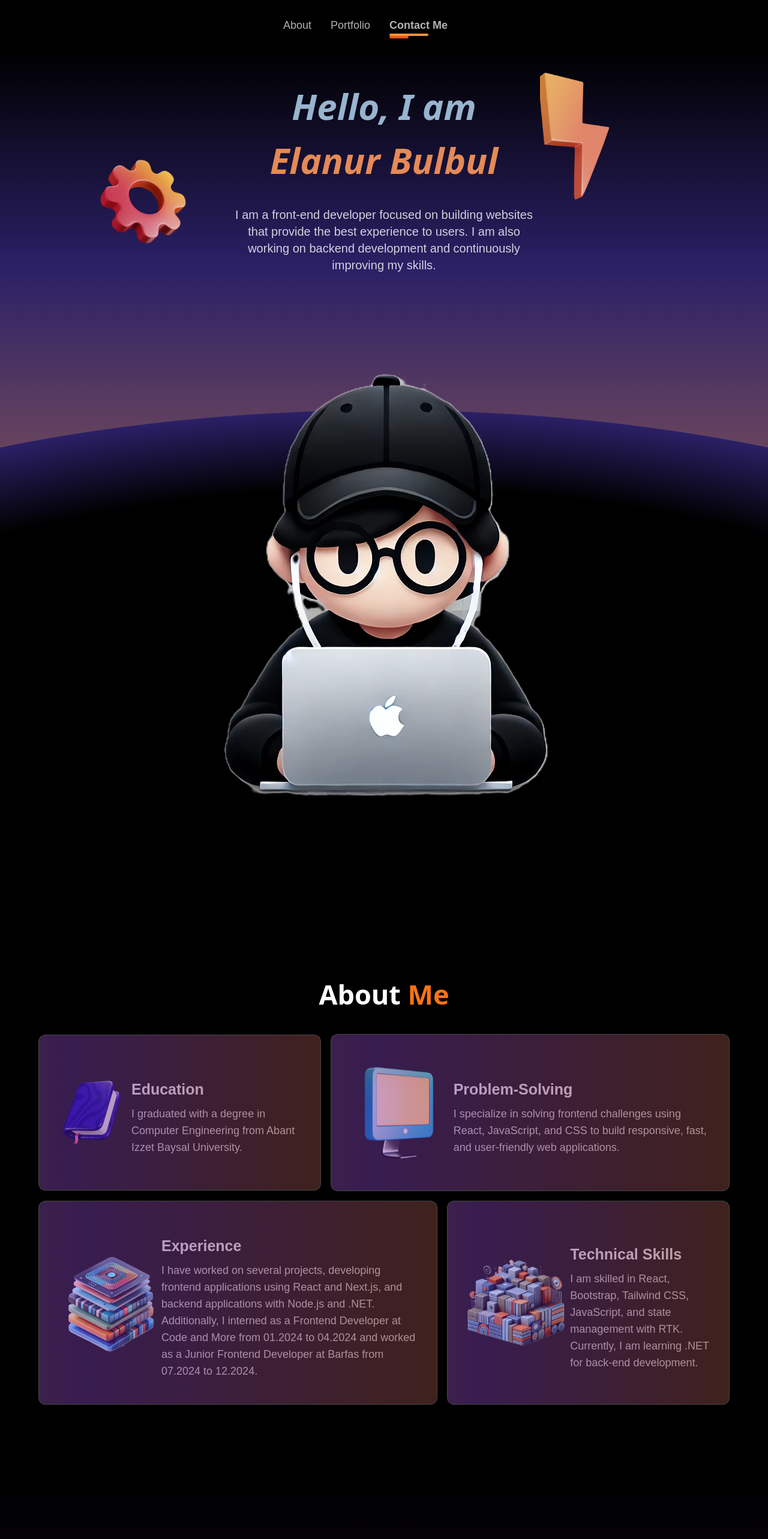
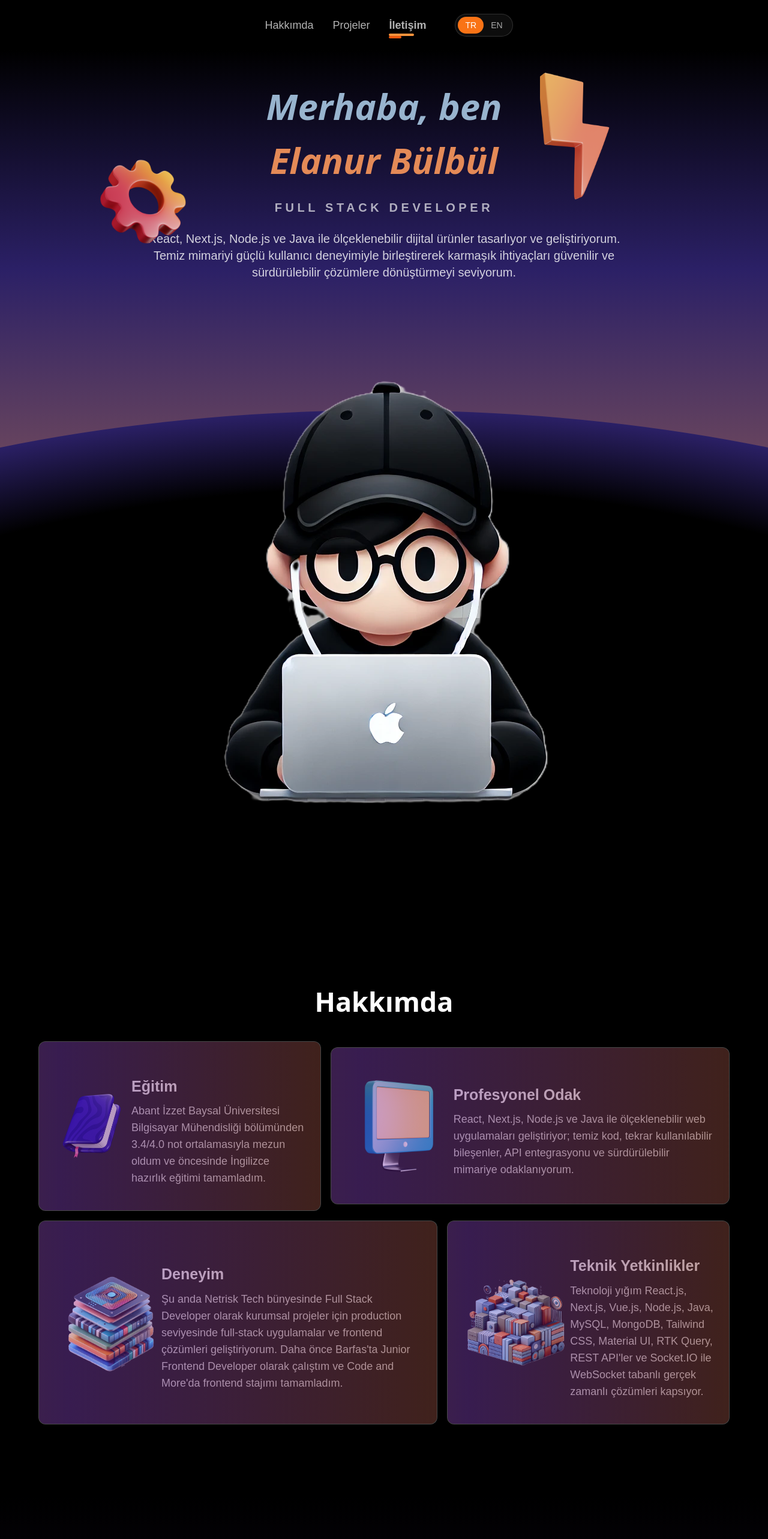
Before and after one commit to elanurbulbul/MyPortfolio, a Next.js app: page / in a window 1280 px wide. Shown: the top 2566 px of the page at 60% size. Built offline with nearby package versions, Linux system fonts and the light colour scheme.

Commit message:
Modified projects

```diff
--- a/src/app/layout.tsx
+++ b/src/app/layout.tsx
@@ -13,8 +13,14 @@ const geistMono = Geist_Mono({
 });
 
 export const metadata: Metadata = {
-  title: "Create Next App",
-  description: "Generated by create next app",
+  title: "ELANUR BULBUL",
+  description:
+    "Elanur Bülbül's portfolio showcasing software development projects, experience, and technical skills.",
+  icons: {
+    icon: "/icon.svg",
+    shortcut: "/icon.svg",
+    apple: "/icon.svg",
+  },
 };
 
 export default function RootLayout({
--- a/src/app/page.tsx
+++ b/src/app/page.tsx
@@ -1,3 +1,4 @@
+import { LanguageProvider } from "@/components/LanguageProvider";
 import About from "@/components/About";
 import Contact from "@/components/Contact";
 import Footer from "@/components/Footer";
@@ -8,7 +9,7 @@ import Skills from "@/components/Skills";
 
 export default function Home() {
   return (
-    <>
+    <LanguageProvider>
       <Navbar />
       <Hero />
       <About />
@@ -16,6 +17,6 @@ export default function Home() {
       <Skills/>
       <Contact />
       <Footer />
-    </>
+    </LanguageProvider>
   );
 }
--- a/src/components/About.tsx
+++ b/src/components/About.tsx
@@ -5,13 +5,18 @@ import book from "../assets/book.png";
 import pc from "../assets/pc.png";
 import experience from "../assets/experience.png";
 import skills from "../assets/skills.png";
+import { useLanguage } from "./LanguageProvider";
+import { getTranslations } from "@/data/translations";
 
 const About = () => {
+  const { language } = useLanguage();
+  const t = getTranslations(language);
+
   return (
     <div className="py-16 lg:py-24 max-w-[1400px] px-10 lg:px-16 xxl:px-0 mx-auto mb-6" id="about">
       <h2 className="text-white text-center font-semibold px-4 mb-8 font-sans">
-        About
-        <span className="text-orange-500"> Me</span>
+        {t.about.title}
+        <span className="text-orange-500"> {t.about.accent}</span>
       </h2>
 
       <div className="grid grid-cols-12 gap-4 place-items-center">
@@ -20,10 +25,9 @@ const About = () => {
           <div className="flex flex-col grid-cols-12 items-center md:flex-row py-6 lg:py-10 px-6 ">
             <Image src={book} alt="book" className="w-auto h-[180px] lg:h-[130px]" />
             <div className="flex flex-col mt-4">
-              <h4 className=" font-bold text-white/80">Education</h4>
+              <h4 className=" font-bold text-white/80">{t.about.educationTitle}</h4>
               <p className="text-lg text-white/70 mt-2">
-                I graduated with a degree in Computer Engineering from Abant
-                Izzet Baysal University.
+                {t.about.educationDescription}
               </p>
             </div>
           </div>
@@ -33,13 +37,9 @@ const About = () => {
           <div className="flex flex-col items-center md:flex-row py-6 lg:py-10 px-6">
             <Image src={pc} alt="book" className="w-auto h-[180px]" />
             <div className="flex flex-col mt-4">
-              <h4 className=" font-bold text-white/80">
-                Problem-Solving
-              </h4>
+              <h4 className=" font-bold text-white/80">{t.about.focusTitle}</h4>
               <p className="text-lg text-white/70 mt-2">
-                I specialize in solving frontend challenges using React,
-                JavaScript, and CSS to build responsive, fast, and user-friendly
-                web applications.
+                {t.about.focusDescription}
               </p>
             </div>
           </div>
@@ -49,13 +49,9 @@ const About = () => {
           <div className="flex flex-col items-center md:flex-row lg:py-2 py-6 px-6">
             <Image src={experience} alt="book" className="w-auto h-[180px]" />
             <div className="flex flex-col mt-4">
-              <h4 className=" font-bold text-white/80">Experience</h4>
+              <h4 className=" font-bold text-white/80">{t.about.experienceTitle}</h4>
               <p className="text-lg text-white/70 mt-2">
-                I have worked on several projects, developing frontend
-                applications using React and Next.js, and backend applications
-                with Node.js and .NET. Additionally, I interned as a Frontend Developer
-                at Code and More from 01.2024 to 04.2024 and worked as a Junior
-                Frontend Developer at Barfas from 07.2024 to 12.2024.
+                {t.about.experienceDescription}
               </p>
             </div>
           </div>
@@ -65,13 +61,9 @@ const About = () => {
           <div className="flex flex-col items-center md:flex-row lg:py-2 py-6 px-6">
             <Image src={skills} alt="book" className="w-auto h-[180px]" />
             <div className="flex flex-col mt-4">
-              <h4 className=" font-bold text-white/80">
-                Technical Skills
-              </h4>
+              <h4 className=" font-bold text-white/80">{t.about.skillsTitle}</h4>
               <p className="text-lg text-white/70 mt-2">
-                I am skilled in React, Bootstrap, Tailwind CSS, JavaScript, and
-                state management with RTK. Currently, I am learning .NET
-                for back-end development.
+                {t.about.skillsDescription}
               </p>
             </div>
           </div>
--- a/src/components/Contact.tsx
+++ b/src/components/Contact.tsx
@@ -3,8 +3,13 @@ import React from "react";
 import Image from "next/image";
 import phone from "../assets/phone.png";
 import mail from "../assets/mail.png";
+import { useLanguage } from "./LanguageProvider";
+import { getTranslations } from "@/data/translations";
 
 const Contact = () => {
+  const { language } = useLanguage();
+  const t = getTranslations(language);
+
   return (
     <div
       className="max-w-[1400px] m-auto grid grid-cols-12  items-center justify-between text-white/70 px-10 lg:px-16 xxl:px-0 py-16 lg:py-24"
@@ -14,10 +19,10 @@ const Contact = () => {
       <div className="col-span-12 lg:col-span-4 flex flex-col items-center h-100  justify-between">
         <div>
         <h2 className="lg:text-start text-center font-semibold font-sans text-orange-400 ">
-          Let&apos;s connect
+          {t.contact.title}
         </h2>
         <p className="text-white/70 mb-2 lg:text-start text-center">
-          Send me a mail and let&apos;s schedule a call!
+          {t.contact.description}
         </p>
         </div>
      <div className=" flex flex-col sm:flex-row lg:flex-col items-center lg:items-start justify-evenly space-x-0 md:space-x-4 lg:space-x-0 lg:space-y-2 lg:mb-0">
@@ -51,28 +56,28 @@ const Contact = () => {
               type="text"
               name="first_name"
               className="bg-black/70 rounded-xl p-3 focus:outline-none focus:ring-2 focus:ring-orange-400"
-              placeholder="First Name"
+              placeholder={t.contact.firstName}
             />
             <input
               required
               type="text"
               name="last_name"
               className="bg-black/70 rounded-xl p-3 focus:outline-none focus:ring-2 focus:ring-orange-400"
-              placeholder="Last Name"
+              placeholder={t.contact.lastName}
             />
             <input
               required
               type="email"
               name="email"
               className="bg-black/70 rounded-xl p-3 focus:outline-none focus:ring-2 focus:ring-orange-400"
-              placeholder="Email"
+              placeholder={t.contact.email}
             />
             <input
               required
               type="phone"
               name="phone"
               className="bg-black/70 rounded-xl p-3 focus:outline-none focus:ring-2 focus:ring-orange-400"
-              placeholder="Phone"
+              placeholder={t.contact.phone}
             />
           </div>
           <div className="flex flex-col items-center">
@@ -80,10 +85,10 @@ const Contact = () => {
               required
               name="message"
               className="bg-black/70 w-full rounded-xl p-3 mb-4 focus:outline-none focus:ring-2 focus:ring-orange-400"
-              placeholder="Your Message"
+              placeholder={t.contact.message}
             />
             <button className="bg-orange-700 hover:bg-orange-500 text-white py-2 px-12 mx-auto font-semibold text-xl rounded-xl">
-              Send Message
+              {t.contact.button}
             </button>
           </div>
         </form>
--- a/src/components/Hero.tsx
+++ b/src/components/Hero.tsx
@@ -5,16 +5,24 @@ import cursor from "../assets/icon1.png";
 import lightning from "../assets/icon2.png";
 import profilePic from "../assets/profile.png";
 import { motion } from "framer-motion";
+import { useLanguage } from "./LanguageProvider";
+import { getTranslations } from "@/data/translations";
 
 const Hero = () => {
+  const { language } = useLanguage();
+  const t = getTranslations(language);
+
   return (
     <div className="py-12  relative overflow-clip bg-[linear-gradient(to_bottom,#000,#2B2066_25%,#8F5C59_60%,#DBAF69_80%)]">
       <div className="absolute rounded-[50%] w-[3000px] h-[1300px] bg-[radial-gradient(closest-side,#000_80%,#2B2066)] top-[600px] left-[50%] -translate-x-1/2 -z-1"></div>
       <div className="">
         <div className=" text-white font-semibold italic text-center font-sans">
-          <h1 className="text-[#98B4CE]">Hello, I am</h1>
-          <h1 className="text-[#E48A57]">Elanur Bulbul</h1>
+          <h1 className="text-[#98B4CE]">{t.hero.greeting}</h1>
+          <h1 className="text-[#E48A57]">Elanur Bülbül</h1>
         </div>
+        <p className="text-center text-base md:text-xl font-semibold tracking-[0.28em] uppercase text-white/65 mt-5 px-6">
+          {t.hero.role}
+        </p>
         <motion.div
           className="absolute top-[10px] left-[20px] w-20 md:w-40 md:top-[80px] lg:left-[160px] lg:top-[170px]"
           drag
@@ -41,10 +49,8 @@ const Hero = () => {
           />
         </motion.div>
 
-        <p className="text-center text-xl max-w-[500px] mx-auto mt-8 text-white/80">
-          I am a front-end developer focused on building websites that provide
-          the best experience to users. I am also working on backend development
-          and continuously improving my skills.
+        <p className="text-center text-lg md:text-xl max-w-[840px] mx-auto mt-6 text-white/80 px-6 leading-8">
+          {t.hero.description}
         </p>
         <div>
           <Image
--- /dev/null
+++ b/src/components/LanguageProvider.tsx
@@ -0,0 +1,49 @@
+"use client";
+
+import React, { createContext, useContext, useEffect, useMemo, useState } from "react";
+
+export type Language = "tr" | "en";
+
+type LanguageContextValue = {
+  language: Language;
+  setLanguage: (language: Language) => void;
+};
+
+const LanguageContext = createContext<LanguageContextValue | undefined>(undefined);
+
+export function LanguageProvider({ children }: { children: React.ReactNode }) {
+  const [language, setLanguage] = useState<Language>("tr");
+
+  useEffect(() => {
+    const savedLanguage = window.localStorage.getItem("portfolio-language") as Language | null;
+
+    if (savedLanguage === "tr" || savedLanguage === "en") {
+      setLanguage(savedLanguage);
+    }
+  }, []);
+
+  useEffect(() => {
+    window.localStorage.setItem("portfolio-language", language);
+    document.documentElement.lang = language;
+  }, [language]);
+
+  const value = useMemo(
+    () => ({
+      language,
+      setLanguage,
+    }),
+    [language]
+  );
+
+  return <LanguageContext.Provider value={value}>{children}</LanguageContext.Provider>;
+}
+
+export function useLanguage() {
+  const context = useContext(LanguageContext);
+
+  if (!context) {
+    throw new Error("useLanguage must be used within LanguageProvider");
+  }
+
+  return context;
+}
--- a/src/components/Navbar.tsx
+++ b/src/components/Navbar.tsx
@@ -3,20 +3,24 @@ import React, { useState } from "react";
 import Link from "next/link";
 import { AiOutlineMenu, AiOutlineClose } from "react-icons/ai";
 import { motion } from "framer-motion";
+import { useLanguage } from "./LanguageProvider";
+import { getTranslations } from "@/data/translations";
 
+const Navbar = () => {
+  const [nav, setNav] = useState(false);
+  const { language, setLanguage } = useLanguage();
+  const t = getTranslations(language);
   const navLinks = [
     {
-    title: "About",
+      title: t.nav.about,
       path: "#about",
     },
     {
-    title: "Portfolio",
+      title: t.nav.portfolio,
       path: "#portfolio",
     },
   ];
 
-const Navbar = () => {
-  const [nav, setNav] = useState(false);
   const toggleNav = () => {
     setNav(!nav);
   };
@@ -42,7 +46,7 @@ const Navbar = () => {
 
   return (
     <div className="  md:min-h-5 min-h-24 text-white/70 py-2">
-      <div className="hidden md:flex items-center px-4 py-1 mx-auto max-w-[400px]">
+      <div className="hidden md:flex items-center justify-center gap-8 px-4 py-1 mx-auto max-w-[760px]">
         <ul className="flex text-lg flex-row p-4 space-x-8 items-center">
           {navLinks.map((link, index) => (
             <li key={index}>
@@ -54,7 +58,7 @@ const Navbar = () => {
           <li>
             <a href="#contact" className="group">
               <h6 className="text-lg font-bold text-white/70 cursor-pointer">
-                Contact Me
+                {t.nav.contact}
               </h6>
               <div className="relative">
                 <div className="absolute w-2/3 h-1 transition-all duration-300 ease-out bg-orange-400 rounded-full group-hover:w-full"></div>
@@ -63,12 +67,44 @@ const Navbar = () => {
             </a>
           </li>
         </ul>
+        <div className="flex items-center rounded-full border border-white/15 bg-white/5 p-1">
+          <button
+            type="button"
+            onClick={() => setLanguage("tr")}
+            className={`rounded-full px-3 py-1 text-sm transition ${language === "tr" ? "bg-orange-500 text-white" : "text-white/65"}`}
+          >
+            TR
+          </button>
+          <button
+            type="button"
+            onClick={() => setLanguage("en")}
+            className={`rounded-full px-3 py-1 text-sm transition ${language === "en" ? "bg-orange-500 text-white" : "text-white/65"}`}
+          >
+            EN
+          </button>
+        </div>
       </div>
       <div
         onClick={toggleNav}
         className=" md:hidden absolute top-5 right-5 border rounded text-white/70 border-white/70 p-2 z-50"
       >
         {nav ? <AiOutlineClose size={30} /> : <AiOutlineMenu size={30} />}
+      </div>
+      <div className="md:hidden absolute top-6 left-5 z-50 flex items-center rounded-full border border-white/15 bg-black/30 p-1">
+        <button
+          type="button"
+          onClick={() => setLanguage("tr")}
+          className={`rounded-full px-3 py-1 text-xs transition ${language === "tr" ? "bg-orange-500 text-white" : "text-white/65"}`}
+        >
+          TR
+        </button>
+        <button
+          type="button"
+          onClick={() => setLanguage("en")}
+          className={`rounded-full px-3 py-1 text-xs transition ${language === "en" ? "bg-orange-500 text-white" : "text-white/65"}`}
+        >
+          EN
+        </button>
       </div>
       <motion.div
         initial={false}
@@ -84,6 +120,11 @@ const Navbar = () => {
               </Link>
             </li>
           ))}
+          <li>
+            <Link href="#contact" onClick={closeNav}>
+              <p>{t.nav.contact}</p>
+            </Link>
+          </li>
         </ul>
       </motion.div>
     </div>
--- a/src/components/Portfolio.tsx
+++ b/src/components/Portfolio.tsx
@@ -5,40 +5,39 @@ import { motion } from "framer-motion";
 import proje1 from "../assets/proje1.png"
 import proje2 from "../assets/proje2.png"
 import proje3 from "../assets/proje3.png"
+import { useLanguage } from "./LanguageProvider";
+import { getTranslations } from "@/data/translations";
 
-const projects = [
+const projectLinks = [
     {
-        title:"Healhy Nutrition Map",
-        desc:"A React app for diet planning and healthy recipe discovery, enabling users to explore recipes and plan meals with integrated API data sources.",
-        devStack:"React.js, Bootstrap, CSS, Fetch API, Axios",
         link:"https://healthy-nutrition-map.vercel.app/",
         gitHub:"https://github.com/elanurbulbul/HealthyNutritionMap",
         src:proje1
     },
     {
-        title:"Film Folio",
-        desc:"A platform for discovering movies and TV shows, featuring personalized watchlists and detailed actor filmographies for an engaging user experience.",
-        devStack:"React.js, Bootstrap, Context API, Axios, Chakra UI, Vite",
         link:"https://film-folio-eight.vercel.app/",
         gitHub:"https://github.com/elanurbulbul/FilmFolio",
         src:proje2
     },
     {
-        title:"Portfolio Website",
-        desc:"Portfolio site where I showcase my expertise in developing modern and user-friendly web applications. Learn more about my projects and technical skills.",
-        devStack:"Next.js, Tailwind, Framer Motion",
         link:"https://elanur-bulbul.vercel.app/",
         gitHub:"https://github.com/elanurbulbul/MyPortfolio",
         src:proje3
     },
-
 ]
 
 const Portfolio = () => {
+  const { language } = useLanguage();
+  const t = getTranslations(language);
+  const projects = t.portfolio.items.map((item, index) => ({
+    ...item,
+    ...projectLinks[index],
+  }));
+
   return (
     <div className=' text-white bg-gradient-to-b from-black to-[#381a5f] py-16 lg:py-24 pb-20 lg:pb-28 ' id='portfolio'>
-         <h2 className="text-white   font-sans text-center mx-auto font-semibold mb-8">Selected
-            <span className="text-orange-500"> Projects</span></h2>
+         <h2 className="text-white   font-sans text-center mx-auto font-semibold mb-8">{t.portfolio.title}
+            <span className="text-orange-500"> {t.portfolio.accent}</span></h2>
 
         <div className='max-w-[1400px] px-10 lg:px-16 xxl:px-0 mx-auto space-y-24 '>
             {projects.map((project, index) => (
@@ -56,8 +55,8 @@ const Portfolio = () => {
                         <p className='text-xl text-white/70 break-words '>{project.desc}</p>
                         <p className='text-xl text-orange-500 font-semibold'>{project.devStack}</p>
                         <div className='w-64 h-[1px] bg-gray-400 my-8 '>
-                            <a href={project.link} className='mr-6  cursor-pointer'>Link</a>
-                            <a href={project.gitHub} className='cursor-pointer'>GitHub</a>
+                            <a href={project.link} className='mr-6  cursor-pointer'>{t.portfolio.live}</a>
+                            <a href={project.gitHub} className='cursor-pointer'>{t.portfolio.github}</a>
                         </div>
                     </div>
                     <div className='flex justify-center items-center'>
--- a/src/components/Skills.tsx
+++ b/src/components/Skills.tsx
@@ -1,27 +1,44 @@
 "use client"
 import React from 'react'
-import { FaHtml5, FaCss3Alt, FaReact, FaBootstrap } from 'react-icons/fa'
+import { FaNodeJs, FaReact, FaJava } from 'react-icons/fa'
 import { FaJs } from 'react-icons/fa6'
+import { RiNextjsFill, RiTailwindCssFill, RiVuejsFill } from 'react-icons/ri'
+import { SiMui, SiMongodb, SiMysql, SiRedux, SiSocketdotio } from 'react-icons/si'
+import { useLanguage } from "./LanguageProvider"
+import { getTranslations } from "@/data/translations"
 
 const skillIcons = [
-    {icon: <FaHtml5 size={140}/>, label: "HTML"},
-    {icon: <FaCss3Alt size={140}/>, label: "CSS"},
-    {icon: <FaJs size={140}/>, label: "JavaScript"},
-    {icon: <FaReact size={110}/>, label: "React"},
-    {icon: <FaBootstrap size={140}/>, label: "Bootstrap"},
+    {icon: <FaJs size={100}/>, label: "JavaScript"},
+    {icon: <FaReact size={100}/>, label: "React.js"},
+    {icon: <RiNextjsFill size={100}/>, label: "Next.js"},
+    {icon: <RiVuejsFill size={100}/>, label: "Vue.js"},
+    {icon: <FaNodeJs size={100}/>, label: "Node.js"},
+    {icon: <FaJava size={100}/>, label: "Java"},
+    {icon: <SiMysql size={100}/>, label: "MySQL"},
+    {icon: <SiMongodb size={100}/>, label: "MongoDB"},
+    {icon: <RiTailwindCssFill size={100}/>, label: "Tailwind CSS"},
+    {icon: <SiMui size={100}/>, label: "Material UI"},
+    {icon: <SiRedux size={100}/>, label: "RTK Query"},
+    {icon: <SiSocketdotio size={100}/>, label: "Socket.IO"},
 
 ]
 
 const Skills = () => {
+  const { language } = useLanguage()
+  const t = getTranslations(language)
+
   return (
     <div className='bg-[linear-gradient(to_top,#000,#381a5f_80%)] '>
         <div className='text-white max-w-[1400px]  mx-auto px-10 lg:px-16 xxl:px-0 py-16 lg:py-24 lg:mb-8 text-center'>
-            <h2 className='font-sans font-semibold mb-8'>What I do</h2>
-            <div className='grid grid-cols-2 md:grid-cols-3 lg:grid-cols-5 gap-3'>
+            <h2 className='font-sans font-semibold mb-8'>{t.skills.title}</h2>
+            <p className='max-w-[760px] mx-auto text-white/70 text-lg mb-10'>
+                {t.skills.description}
+            </p>
+            <div className='grid grid-cols-2 md:grid-cols-3 lg:grid-cols-4 xl:grid-cols-6 gap-3'>
                 {skillIcons.map((skill,index) => (
                     <div
                         key={index}
-                        className='h-[200px] w-full flex flex-col justify-between items-center bg-white/10 p-4 rounded-xl'
+                        className='h-[180px] w-full flex flex-col justify-between items-center bg-white/10 p-4 rounded-xl'
                     >
                         {skill.icon}
                         <p className='mt-2'>{skill.label}</p>
```
Also changed, not shown: src/app/icon.svg (added), 1 other file (tests, documents, lock files or other folders). Lines whose indentation alone changed are shown as unchanged.
